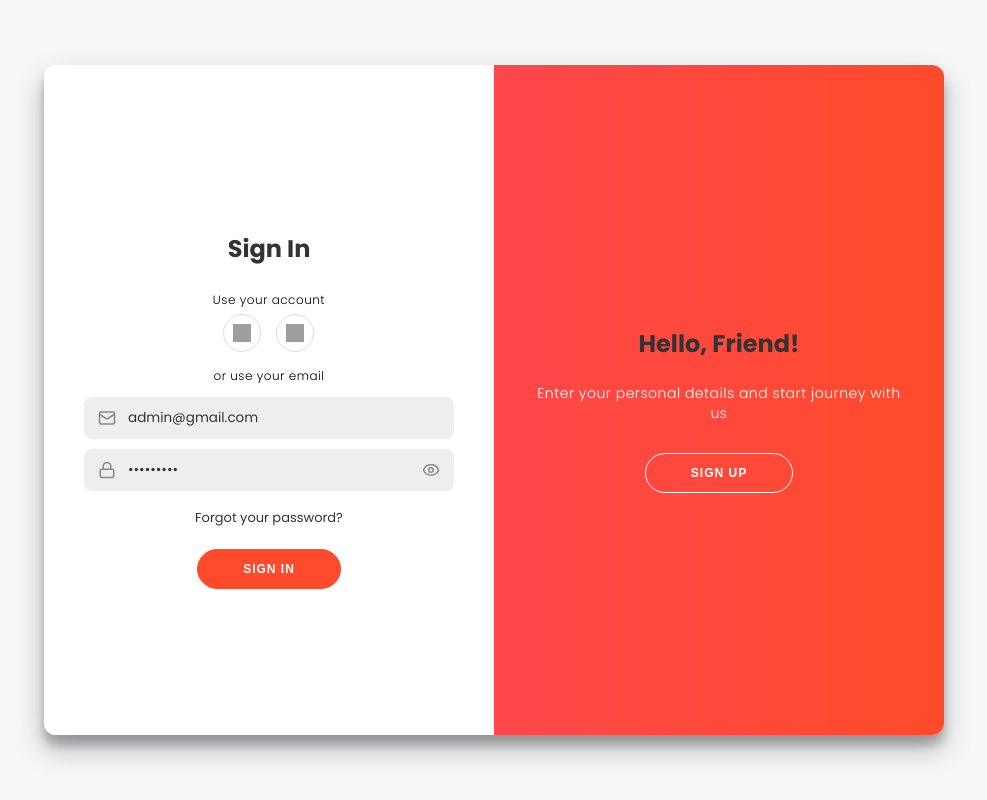
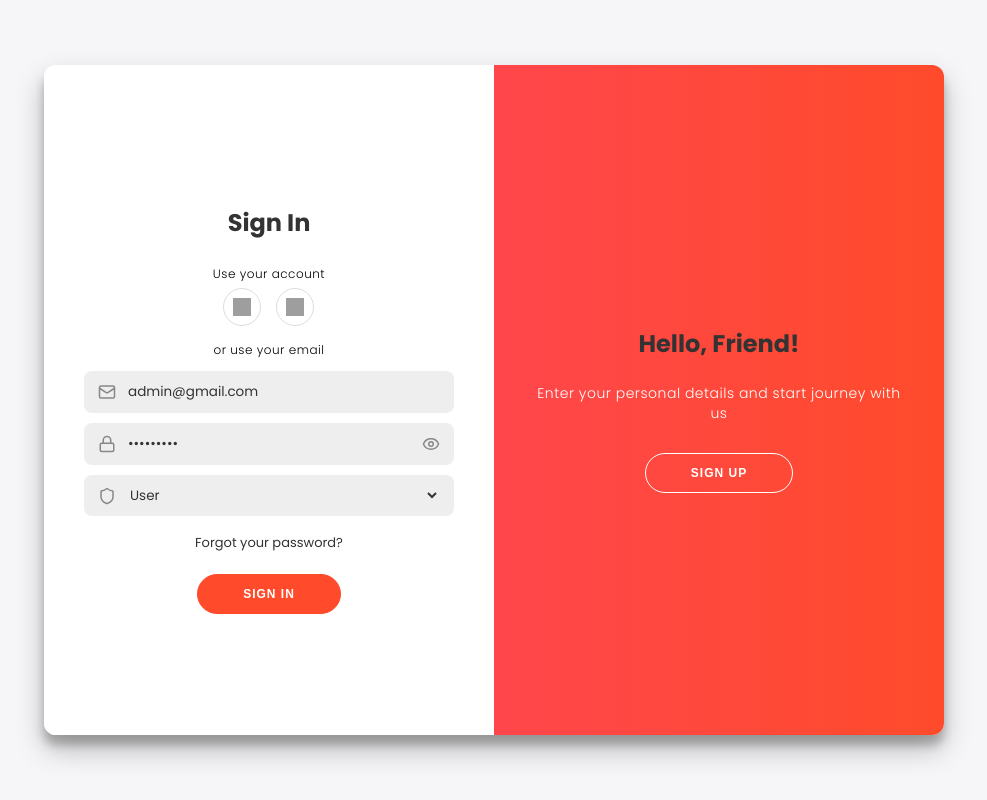
Before and after one commit to Azkaazeem/MERN_FINAL_HACKATHON_2026, a React app in the folder FRONTEND/: page /login in a window 1280 px wide. Shown: the whole page, without its empty margins (146-1133 px from the left). Built offline with nearby package versions, Linux system fonts and the light colour scheme; grey boxes are pictures that could not be loaded; the HTML template or start-up script is replaced by a standard one.

Commit message:
Add Role dropdown to login form and enforce strict database role verification

```diff
--- a/FRONTEND/src/pages/Authentication/Authentication.css
+++ b/FRONTEND/src/pages/Authentication/Authentication.css
@@ -111,7 +111,8 @@ html, body {
   flex-shrink: 0;
 }
 
-.input-group input {
+.input-group input,
+.role-select {
   background-color: transparent;
   border: none;
   width: 100%;
@@ -119,6 +120,12 @@ html, body {
   font-family: var(--font-family);
   color: var(--text-color);
   font-size: 13.5px;
+  cursor: pointer;
+}
+
+.role-select option {
+  background-color: var(--text-light);
+  color: var(--text-color);
 }
 
 .eye-btn {
--- a/FRONTEND/src/pages/Authentication/Authentication.jsx
+++ b/FRONTEND/src/pages/Authentication/Authentication.jsx
@@ -10,7 +10,8 @@ import {
   CreditCard,
   Camera,
   Eye,
-  EyeOff
+  EyeOff,
+  Shield
 } from 'lucide-react';
 import { useGoogleLogin } from '@react-oauth/google';
 import API from '../../api/axios';
@@ -29,10 +30,11 @@ const Authentication = ({ defaultIsSignUp = false }) => {
   const [showSignupPassword, setShowSignupPassword] = useState(false);
   const [showSignupConfirmPassword, setShowSignupConfirmPassword] = useState(false);
 
-  // --- Form States (Pre-filled with Demo Admin Credentials) ---
+  // --- Form States (By default Role is 'user') ---
   const [loginData, setLoginData] = useState({
     email: 'admin@gmail.com',
-    password: 'admin123@'
+    password: 'admin123@',
+    role: 'user'
   });
 
   const [signupData, setSignupData] = useState({
@@ -45,10 +47,10 @@ const Authentication = ({ defaultIsSignUp = false }) => {
     profilePic: ''
   });
 
-  // --- Helper: Redirect Based on User Role ---
-  const handleAuthSuccess = (userData, token) => {
+  // --- Helper: Redirect Based on User Role & Login Selection ---
+  const handleAuthSuccess = (userData, token, selectedRole = 'user') => {
     login(userData, token);
-    if (userData.role === 'admin' || userData.email?.toLowerCase() === 'admin@gmail.com') {
+    if (selectedRole === 'admin' && userData.role === 'admin') {
       navigate('/admin', { replace: true });
     } else {
       navigate('/home', { replace: true });
@@ -58,7 +60,7 @@ const Authentication = ({ defaultIsSignUp = false }) => {
   // --- Auto-redirect if already logged in ---
   useEffect(() => {
     if (user) {
-      if (user.role === 'admin' || user.email?.toLowerCase() === 'admin@gmail.com') {
+      if (user.role === 'admin') {
         navigate('/admin', { replace: true });
       } else {
         navigate('/home', { replace: true });
@@ -93,7 +95,7 @@ const Authentication = ({ defaultIsSignUp = false }) => {
           const res = await API.post('/auth/github', { code });
           if (res.data.success) {
             toast.success(res.data.message || 'GitHub login successful!');
-            handleAuthSuccess(res.data.user, res.data.token);
+            handleAuthSuccess(res.data.user, res.data.token, 'user');
           }
         } catch (err) {
           toast.error(err.response?.data?.message || 'GitHub Authentication failed');
@@ -162,12 +164,13 @@ const Authentication = ({ defaultIsSignUp = false }) => {
     try {
       const res = await API.post('/auth/login', {
         email: loginData.email,
-        password: loginData.password
+        password: loginData.password,
+        role: loginData.role
       });
 
       if (res.data.success) {
         toast.success(res.data.message || 'Login successful!');
-        handleAuthSuccess(res.data.user, res.data.token);
+        handleAuthSuccess(res.data.user, res.data.token, loginData.role);
       }
     } catch (err) {
       toast.error(err.response?.data?.message || 'Invalid credentials');
@@ -202,7 +205,7 @@ const Authentication = ({ defaultIsSignUp = false }) => {
 
       if (res.data.success) {
         toast.success(res.data.message || 'Account created successfully!');
-        handleAuthSuccess(res.data.user, res.data.token);
+        handleAuthSuccess(res.data.user, res.data.token, 'user');
       }
     } catch (err) {
       toast.error(err.response?.data?.message || 'Registration failed');
@@ -221,7 +224,7 @@ const Authentication = ({ defaultIsSignUp = false }) => {
         });
         if (res.data.success) {
           toast.success(res.data.message || 'Google login successful!');
-          handleAuthSuccess(res.data.user, res.data.token);
+          handleAuthSuccess(res.data.user, res.data.token, 'user');
         }
       } catch (err) {
         toast.error(err.response?.data?.message || 'Google login failed');
@@ -476,6 +479,21 @@ const Authentication = ({ defaultIsSignUp = false }) => {
               </button>
             </div>
 
+            {/* Role Dropdown (By Default 'User') */}
+            <div className="input-group">
+              <Shield size={18} className="input-icon" />
+              <select
+                name="role"
+                value={loginData.role}
+                onChange={handleLoginChange}
+                className="role-select"
+                required
+              >
+                <option value="user">User</option>
+                <option value="admin">Admin</option>
+              </select>
+            </div>
+
             <a href="#" className="forgot-password" onClick={handleForgotPassword}>
               Forgot your password?
             </a>
```
Also changed, not shown: 1 other file (tests, documents, lock files or other folders).
